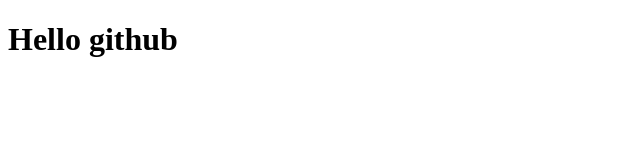
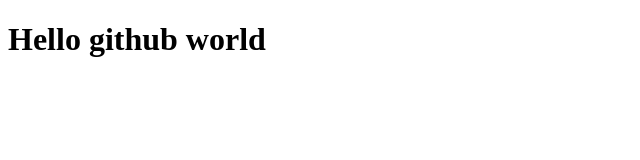
Before and after one commit to praveens649/demorepo, a plain HTML site: page index.html in a window 1280 px wide. Shown: the whole page, without its empty margins (0-640 px from the left). Drawn offline with Linux system fonts and the light colour scheme.

Commit message:
fix:text changed

```diff
--- a/index.html
+++ b/index.html
@@ -6,6 +6,6 @@
   <title>github</title>
 </head>
 <body>
-  <div><h1 >Hello github</h1></div>
+  <div><h1 >Hello github world</h1></div>
 </body>
 </html>
```
